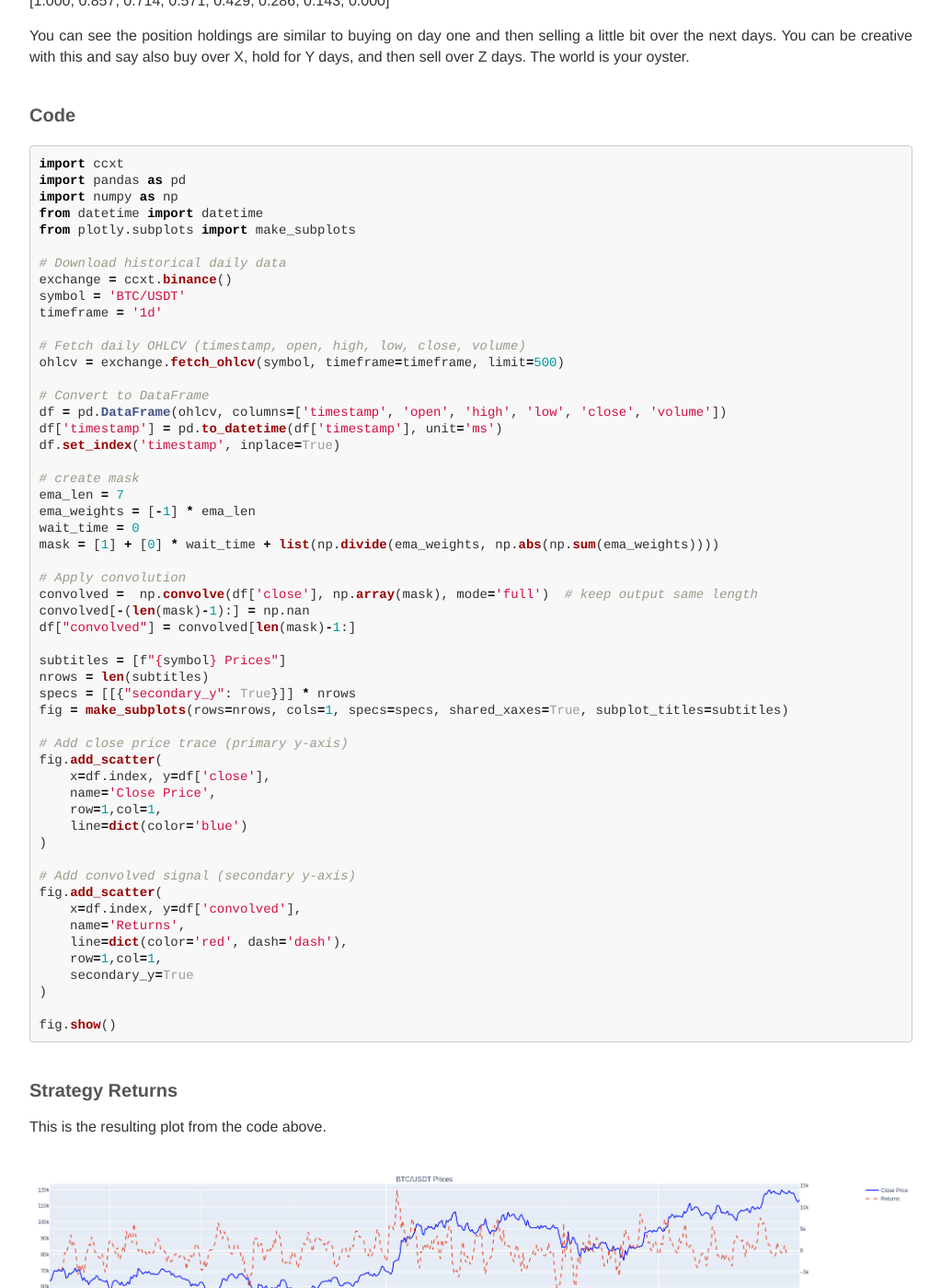
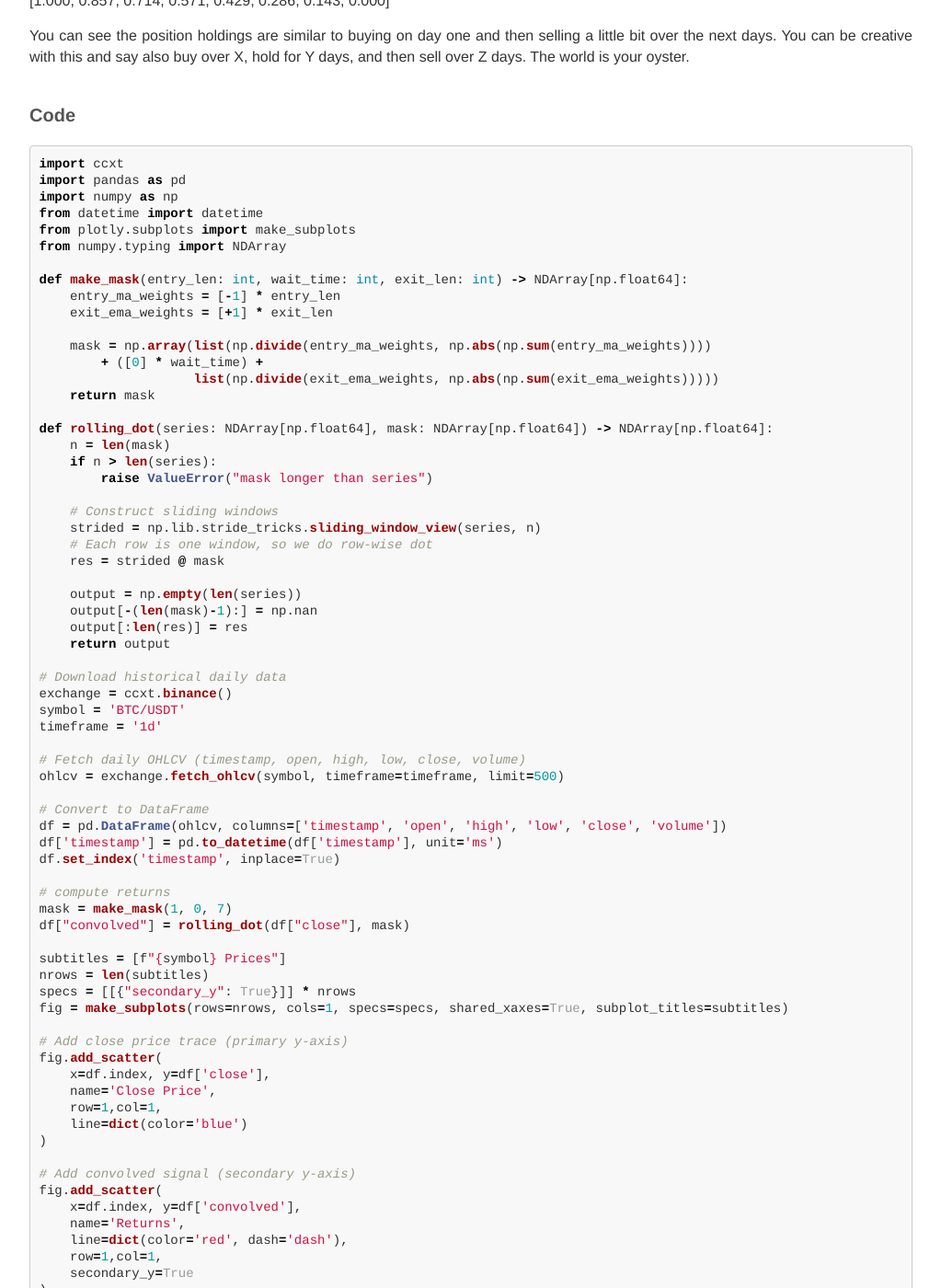
Before and after one commit to MarkRBest/markrbest.github.io, a Jekyll site: the page built from _posts/2025-08-03-convolutions-and-mean-reversion.md, in a window 1280 px wide and 1400 px high, scrolled down 804 px. Shown: the whole window at 92% size, without its empty margins (128-1151 px from the left). Built offline with Jekyll 4.4.1, drawn with Linux system fonts in a browser that asks for light colours; nearby versions of some CDN libraries; formulas are drawn with MathJax 3; comment, search, counter and statistics services are not loaded; some of the changed text lies outside the part shown.

Commit message:
fix: update code example with rolling dot (#11)

```diff
--- a/_posts/2025-08-03-convolutions-and-mean-reversion.md
+++ b/_posts/2025-08-03-convolutions-and-mean-reversion.md
@@ -43,6 +43,31 @@ import pandas as pd
 import numpy as np
 from datetime import datetime
 from plotly.subplots import make_subplots
+from numpy.typing import NDArray
+
+def make_mask(entry_len: int, wait_time: int, exit_len: int) -> NDArray[np.float64]:
+    entry_ma_weights = [-1] * entry_len
+    exit_ema_weights = [+1] * exit_len
+
+    mask = np.array(list(np.divide(entry_ma_weights, np.abs(np.sum(entry_ma_weights))))
+        + ([0] * wait_time) +
+                    list(np.divide(exit_ema_weights, np.abs(np.sum(exit_ema_weights)))))
+    return mask
+
+def rolling_dot(series: NDArray[np.float64], mask: NDArray[np.float64]) -> NDArray[np.float64]:
+    n = len(mask)
+    if n > len(series):
+        raise ValueError("mask longer than series")
+
+    # Construct sliding windows
+    strided = np.lib.stride_tricks.sliding_window_view(series, n)
+    # Each row is one window, so we do row-wise dot
+    res = strided @ mask
+
+    output = np.empty(len(series))
+    output[-(len(mask)-1):] = np.nan
+    output[:len(res)] = res
+    return output
 
 # Download historical daily data
 exchange = ccxt.binance()
@@ -57,16 +82,9 @@ df = pd.DataFrame(ohlcv, columns=['timestamp', 'open', 'high', 'low', 'close', '
 df['timestamp'] = pd.to_datetime(df['timestamp'], unit='ms')
 df.set_index('timestamp', inplace=True)
 
-# create mask
-ema_len = 7
-ema_weights = [-1] * ema_len
-wait_time = 0
-mask = [1] + [0] * wait_time + list(np.divide(ema_weights, np.abs(np.sum(ema_weights))))
-
-# Apply convolution
-convolved =  np.convolve(df['close'], np.array(mask), mode='full')  # keep output same length
-convolved[-(len(mask)-1):] = np.nan
-df["convolved"] = convolved[len(mask)-1:]
+# compute returns
+mask = make_mask(1, 0, 7)
+df["convolved"] = rolling_dot(df["close"], mask)
 
 subtitles = [f"{symbol} Prices"]
 nrows = len(subtitles)
```
Also changed, not shown: other parts of _posts/2025-08-03-convolutions-and-mean-reversion.md (+1 -1 lines).
